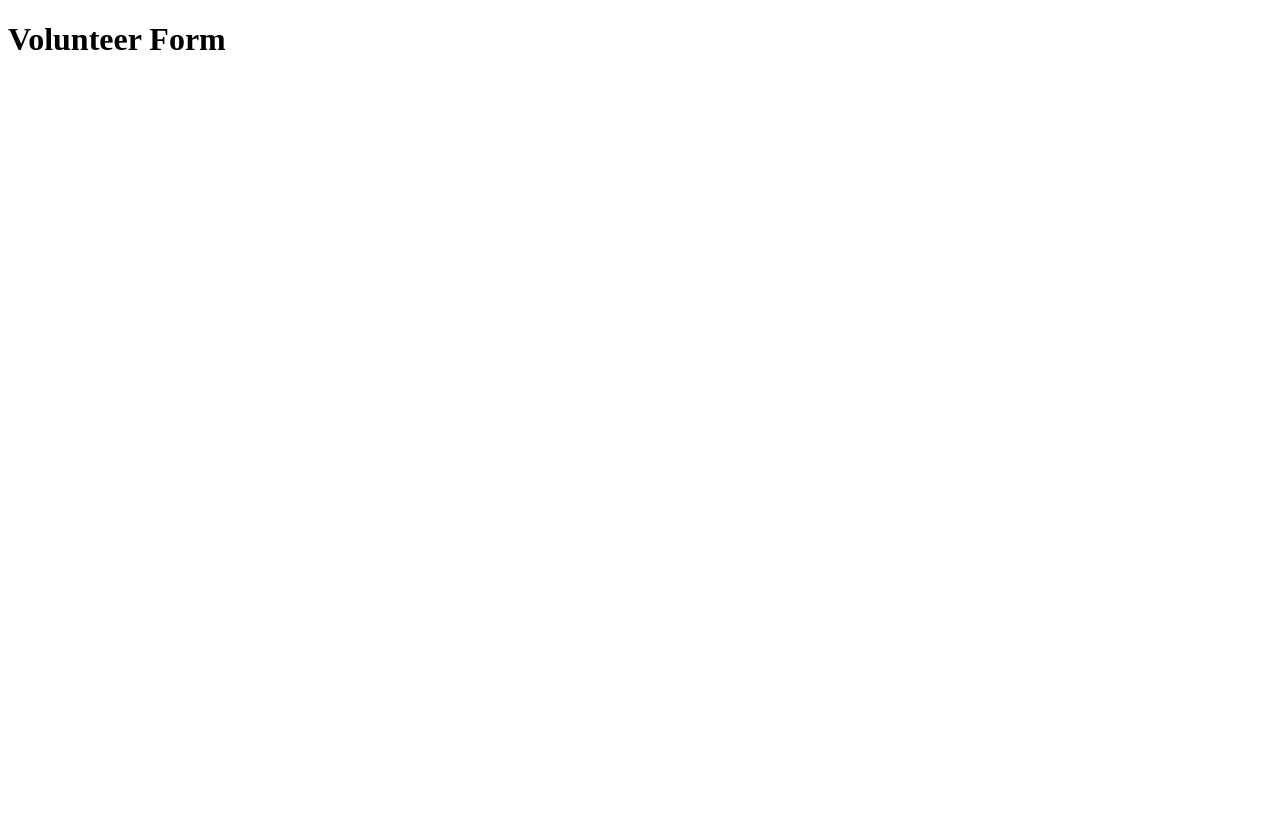
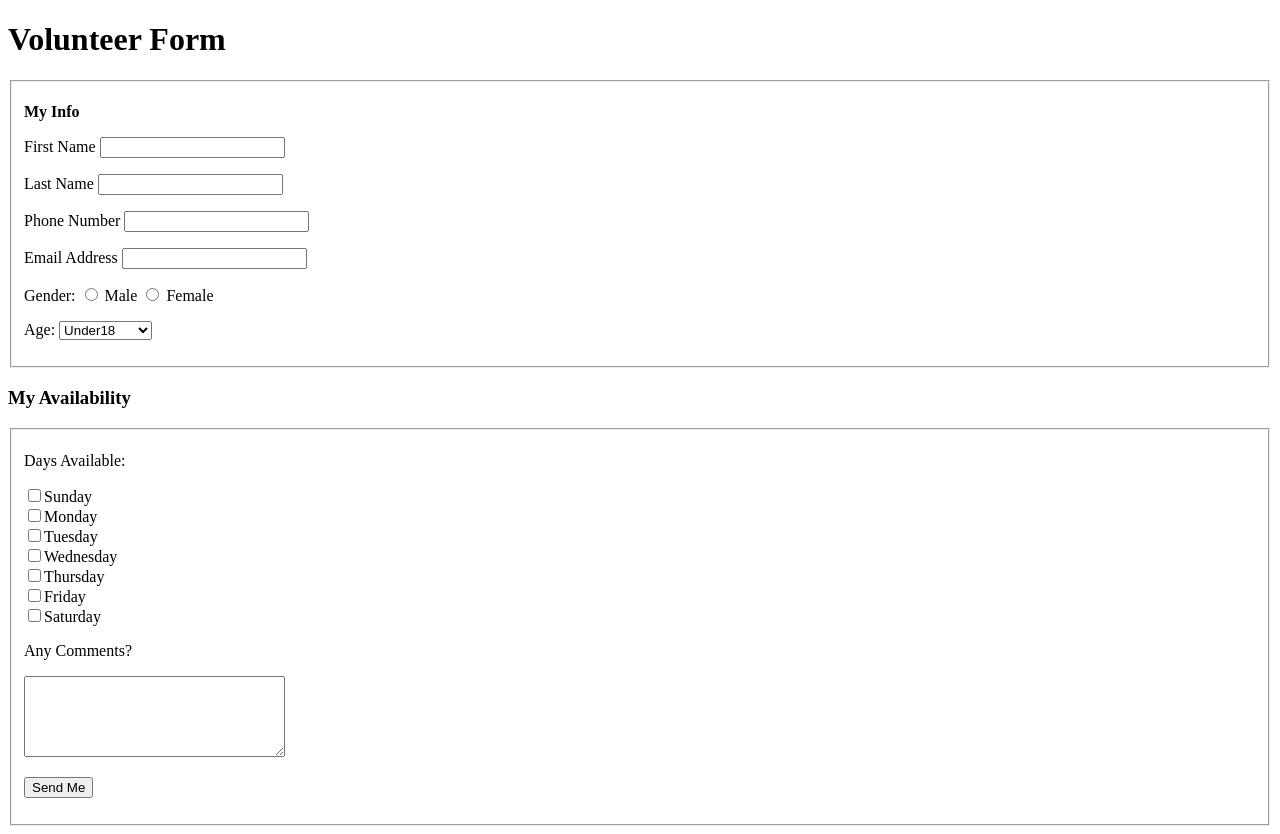
Before and after one commit to imranalam818/lab4, a plain HTML site: page index.html in a window 1280 px wide. Before the commit the page ends 800 px from the top, so only its background shows below. Drawn offline with Linux system fonts and the light colour scheme.

Commit message:
Update index.html

```diff
--- a/index.html
+++ b/index.html
@@ -7,8 +7,84 @@
   <body>
   	<h1>Volunteer Form</h1>
   	<form action="http://bloomingdale.sat.iit.edu/kriedan/lab3formscript.php" method="POST">
+  	<fieldset>
+  	<p><strong>My Info</strong></p>
+  	<div>
+  	<label>First Name</label>
+  	<input>
+    </div>
+  <section>
+  	<p>
+  	<label>Last Name</label>
+  	<input>
+  	</section>
+  </p>
+  <p>
+  	<section>
+  		<label>Phone Number</label>
+  		<input>
+  	</section>
+  </p>
+  <p>
+  	<div>
+  		<label>Email Address</label>
+  		<input>
+  	</div>
+  </p>
+  	<div>
+  	<label>Gender:</label>
+  	<input type="radio"name="gender" id="male" value="male">
+  	<label>Male</label>
+  	<input type="radio"name="gender" id="female" value="female">
+  	<label>Female</label>
+  	</div>
+  	<p>
+  		<label>Age:</label>
+  		<select>
+  			<option value="Under 18">Under18</option>
+  			<option value="18-24">18-24</option>
+  			<option value="25-34">25-34</option>
+  			<option value="35-44">35-44</option>
+  			<option value="45-54">45-54</option>
+  			<option value="55-64">55-64</option>
+  			<option value="65 and over">65 and over</option>
+  		</select>
+  	</fieldset>
+  	<p><h3>My Availability</h3></p>
+  	<fieldset>
+  		<p>Days Available:</p>
+  		<div>
+
+  			<input type="checkbox"><label>Sunday</label>
+  		</div>
+  		<div>
+
+  			<input type="checkbox"><label>Monday</label>
+  		</div>
+  		<div>
+
+  			<input type="checkbox"><label>Tuesday</label>
+  		</div>
+  		<div>
+
+  			<input type="checkbox"><label>Wednesday</label>
+  		</div>
+  		<div>
+
+  			<input type="checkbox"><label>Thursday</label>
+  		</div>
+  		<div>
+
+  			<input type="checkbox"><label>Friday</label>
+  		</div>
+  		<div>
+
+  			<input type="checkbox"><label>Saturday</label>
+  		</div>
+  		<p>Any Comments?</p>
+  		<textarea rows="5" cols="30"></textarea>
+  		<p><input type="submit" value="Send Me"></p>
 
   	</form>
-    <p></p>
   </body>
 </html>
```
